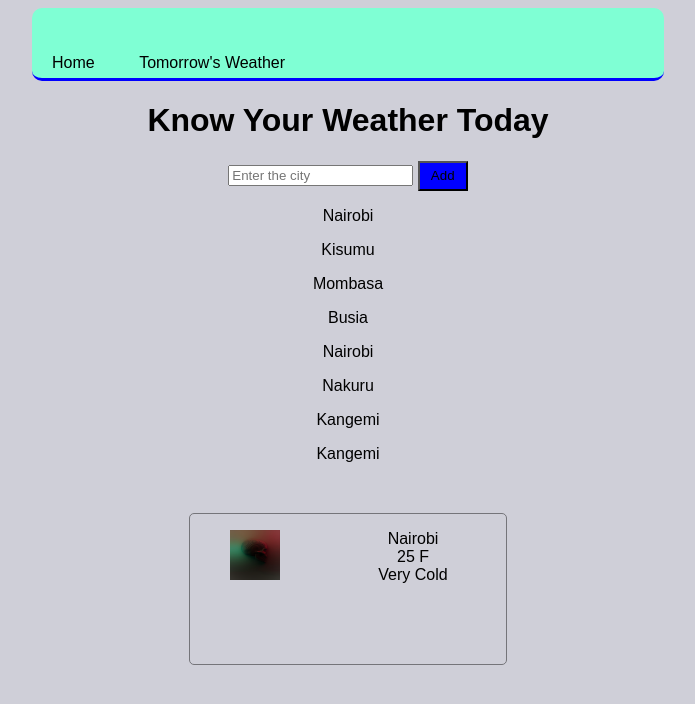
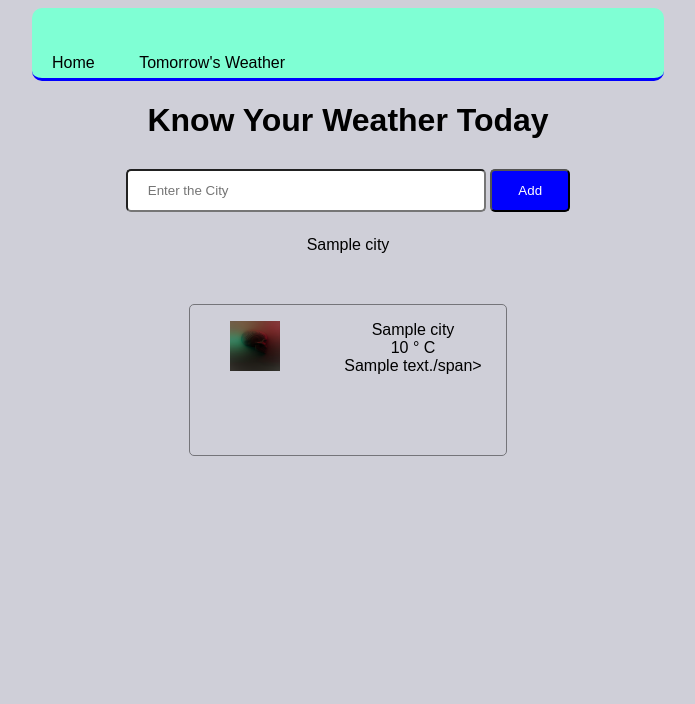
Before and after one commit to SimonOkello/djangoweather, a Django app: template climate/weather/templates/index.html in a window 1280 px wide. Shown: the top 704 px of the page, without its empty margins (292-987 px from the left). Run offline with Django 3.2, Linux system fonts and the light colour scheme; data comes from the database, SQL or seed files in the repository; both versions use the stored data as it was after the commit; the template is opened without the code that fills it: values that come from a table or form of the project are taken from there, most other values are stand-ins (such as "Sample title", 1, 10 or a date in 2020).

Commit message:
Added more code

```diff
--- /dev/null
+++ b/climate/weather/forms.py
@@ -0,0 +1,7 @@
+from django.forms import ModelForm, TextInput
+from .models import City
+class CityForm(ModelForm):
+    class Meta:
+        model = City
+        fields = ['name']
+        widgets ={'name': TextInput(attrs={'class': 'input', 'placeholder': 'Enter the City'})}
--- a/climate/weather/models.py
+++ b/climate/weather/models.py
@@ -6,3 +6,6 @@ class City(models.Model):
 
     def __str__(self):
         return self.name
+
+    class Meta:
+        verbose_name_plural = 'cities'
--- a/climate/weather/static/css/style.css
+++ b/climate/weather/static/css/style.css
@@ -41,9 +41,12 @@ header li {
 /*BUTTON */
 .btn {
   background-color: #0000ff;
-  color: #000000;
-  width: 50px;
-  height: 30px;
+  color: #ffffff;
+  width: 80px;
+  margin: 8px 0;
+  padding: 12px 20px;
+  border-radius: 5px;
+
 }
 .form {
 }
@@ -59,7 +62,12 @@ header li {
 figure {
   float: left;
 }
-
+input[type = 'text']{
+  margin: auto;
+  padding: 12px 20px;
+  width: 50%;
+  border-radius: 5px;
+}
 /*RESPONSIVE
 @media (max-width: 900px){
     figure{
--- a/climate/weather/templates/index.html
+++ b/climate/weather/templates/index.html
@@ -21,16 +21,16 @@
       <h1>Know Your Weather Today</h1>
       <div class="form">
       <form action="" method="post">
-          {% csrf_token%}
-          <input type="text" name="city" placeholder="Enter the city">
+          {% csrf_token %}
+          {{form.name}}
           <input type="submit" class="btn" value="Add">
       </form>
       </div>
       <div>
-          {% if cities%}
-          {% for city in cities %}
+          {% if weather_data %}
+          {% for city_weather in weather_data %}
 <ul>
-    <li><span>{{city.name}}</span></li>
+    <li><span>{{city_weather.city}}</span></li>
 </ul>
           {% endfor %}
           {% else %}
@@ -43,9 +43,9 @@
               <img src="{% static 'images/1.png' %}" height="50" width="50" alt="" srcset="">
           </figure>
           <p>
-              <span>Nairobi</span><br>
-              <span>25 F </span><br>
-              <span>Very Cold</span>
+              <span>{{city_weather.city}}</span><br>
+              <span>{{city_weather.temperature}} ° C </span><br>
+              <span>{{city_weather.description}}/span>
 
           </p>
 
```
Also changed, not shown: climate/weather/views.py (+29 -3 lines), requirements.txt (+15 -0 lines), climate/db.sqlite3, climate/weather/migrations/0002_auto_20200128_0508.py (added).
